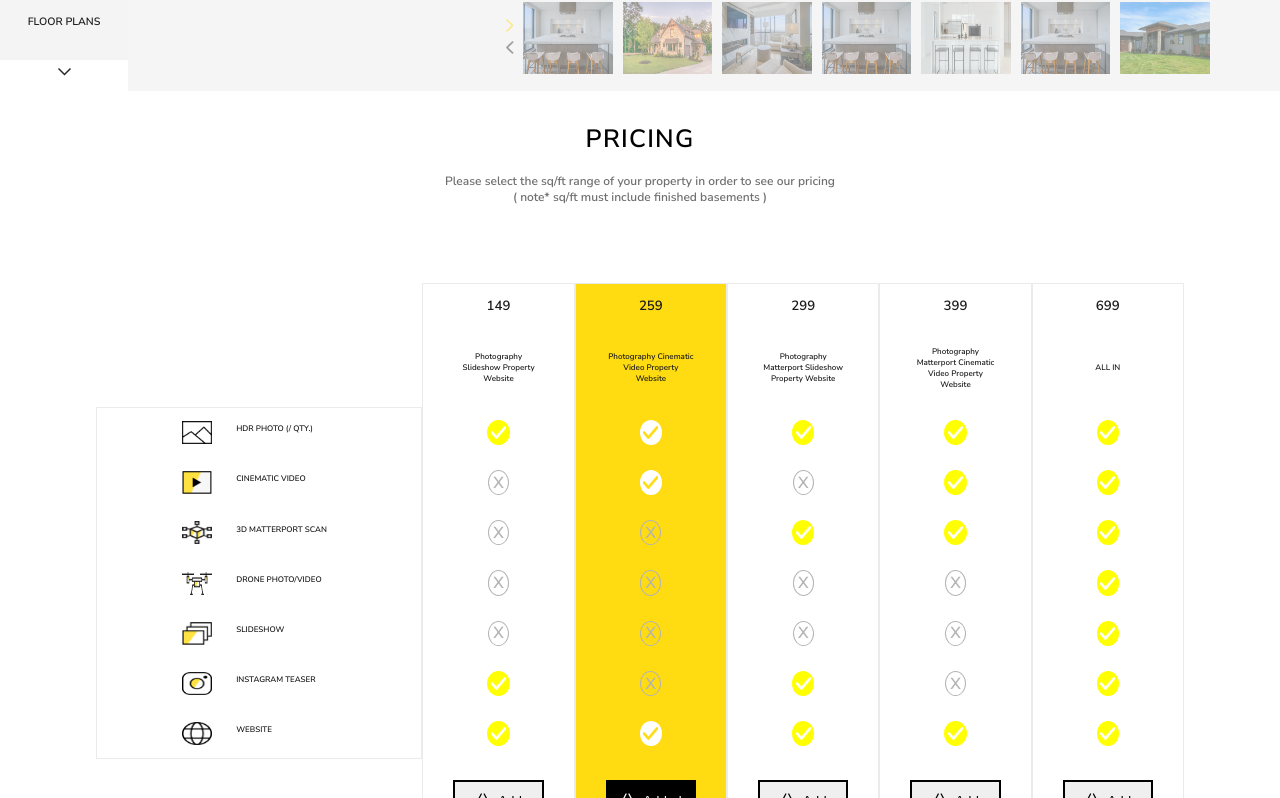
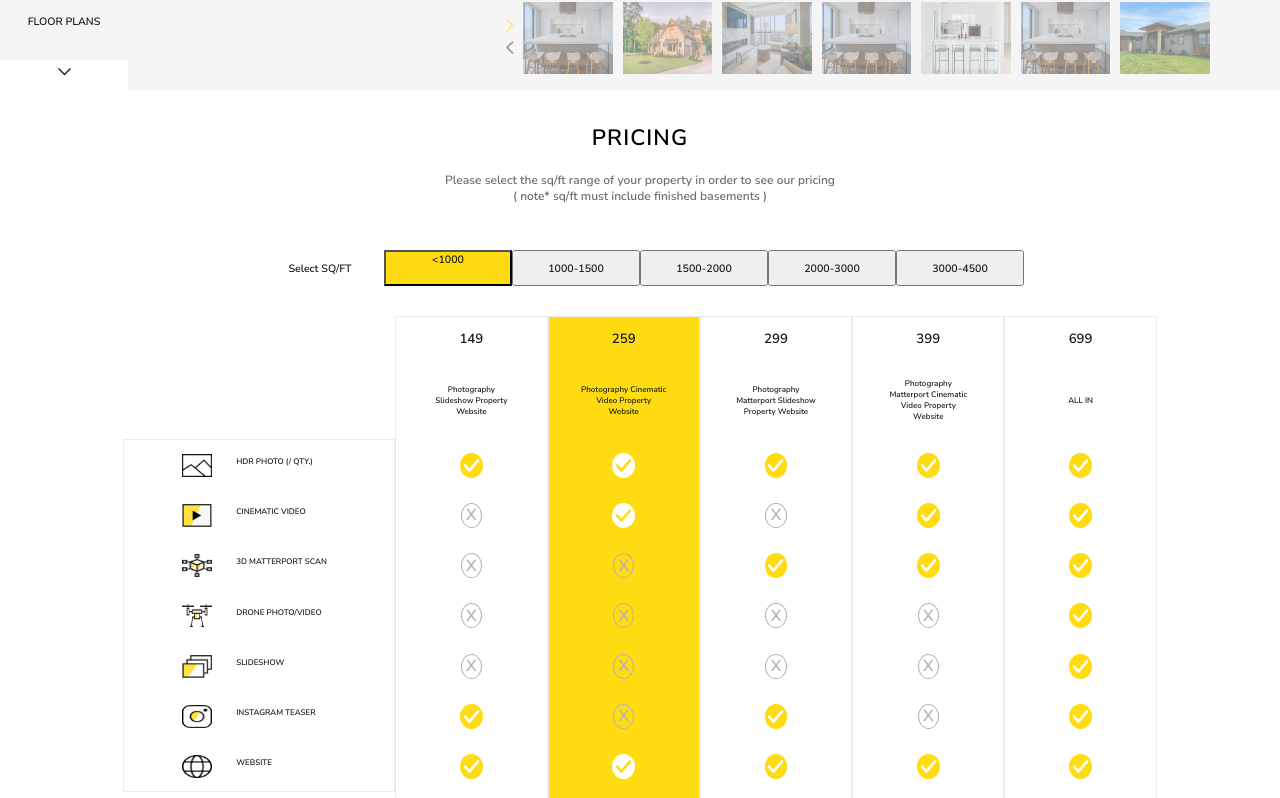
Before and after one commit to AvetBadalyan/Propery-Tours-Figma-template, a React (Create React App) app: page / in a window 1280 px wide. Shown: the part 1402-2200 px from the top of the page. Built offline with nearby package versions, Linux system fonts and the light colour scheme.

Commit message:
feat: add price category component

```diff
--- a/src/Components/Pricing/PricePack.css
+++ b/src/Components/Pricing/PricePack.css
@@ -3,10 +3,11 @@
   height: 70vh;
   display: flex;
   border-collapse: collapse;
+  justify-content: center;
 }
 
 .price-table-left-column {
-  width: 30%;
+  width: 25%;
   height: 100%;
   display: flex;
   flex-direction: column;
@@ -121,7 +122,7 @@
 }
 
 .check-true {
-  background-color: yellow;
+  background-color: rgba(255, 219, 17, 1);
   border-radius: 50%;
   width: 15%;
   height: 50%;
--- /dev/null
+++ b/src/Components/Pricing/PriceSort.css
@@ -0,0 +1,37 @@
+.price-interval-button {
+  width: 10vw;
+  height: 4.44vh;
+  display: flex;
+  justify-content: center;
+  align-items: center;
+  font-family: "Nunito Sans";
+  font-style: normal;
+  font-weight: 600;
+  font-size: 1.33vh;
+  text-align: center;
+  color: #1a1a1a;
+}
+
+.price-sort--row {
+  display: flex;
+}
+
+.select-price {
+  width: 10vw;
+  height: 4.44vh;
+  font-family: "Nunito Sans";
+  font-style: normal;
+  font-weight: 600;
+  font-size: 1.33vh;
+  color: #1a1a1a;
+  display: flex;
+  justify-content: center;
+  align-items: center;
+}
+
+.selected-price-interval {
+  background-color: rgba(255, 219, 17, 1);
+  display: flex;
+  justify-content: center;
+  align-items: flex-start;
+}
--- /dev/null
+++ b/src/Components/Pricing/PriceSort.jsx
@@ -0,0 +1,29 @@
+import React from "react";
+import "./PriceSort.css"
+
+export default function PriceSort() {
+  const priceArray = [
+    { interval: "<1000", selected: true },
+    { interval: "1000-1500", selected: false },
+    { interval: "1500-2000", selected: false },
+    { interval: "2000-3000", selected: false },
+    { interval: "3000-4500", selected: false },
+  ];
+
+  return (
+    <div className="price-sort--row">
+      <div className="select-price">Select SQ/FT</div>
+      {priceArray.map((priceInterval) => (
+        <button
+          className={
+            priceInterval.selected
+              ? "price-interval-button selected-price-interval"
+              : "price-interval-button"
+          }
+        >
+          {priceInterval.interval}
+        </button>
+      ))}
+    </div>
+  );
+}
--- a/src/Components/Pricing/PricingMain.css
+++ b/src/Components/Pricing/PricingMain.css
@@ -1,7 +1,8 @@
 .pricing-main {
 background-color: white;
 display: flex;
-justify-content: center;
+flex-direction: column;
+justify-content: space-around;
 align-items: center;
 height: 82%;
 width: 100%;
--- a/src/Components/Pricing/PricingMain.jsx
+++ b/src/Components/Pricing/PricingMain.jsx
@@ -1,10 +1,12 @@
 import React from "react";
 import PricePack from "./PricePack";
+import PriceSort from "./PriceSort";
 import "./PricingMain.css";
 
 export default function PricingMain() {
   return (
     <div className="pricing-main">
+      <PriceSort />
       <PricePack />
     </div>
   );
--- a/src/Components/Pricing/PricingTop.css
+++ b/src/Components/Pricing/PricingTop.css
@@ -19,11 +19,9 @@
   font-family: "Nunito Sans";
   font-style: normal;
   font-weight: 700;
-  font-size: 25px;
-  line-height: 34px;
+  font-size: 2.77vh;
   letter-spacing: 0.05em;
   text-transform: uppercase;
-
   color: #000000;
 }
 
@@ -38,6 +36,5 @@
   font-size: 12px;
   line-height: 16px;
   text-align: center;
-
   color: #6f6f6f;
 }
--- a/src/Pages/AdditionalServices/AdditionalServices.css
+++ b/src/Pages/AdditionalServices/AdditionalServices.css
@@ -107,7 +107,7 @@
 
 .single-additional-card ul li::before {
   content: "• ";
-  color: yellow;
+  color: rgba(255, 219, 17, 1);
 }
 
 .quick-preview-button {
```
